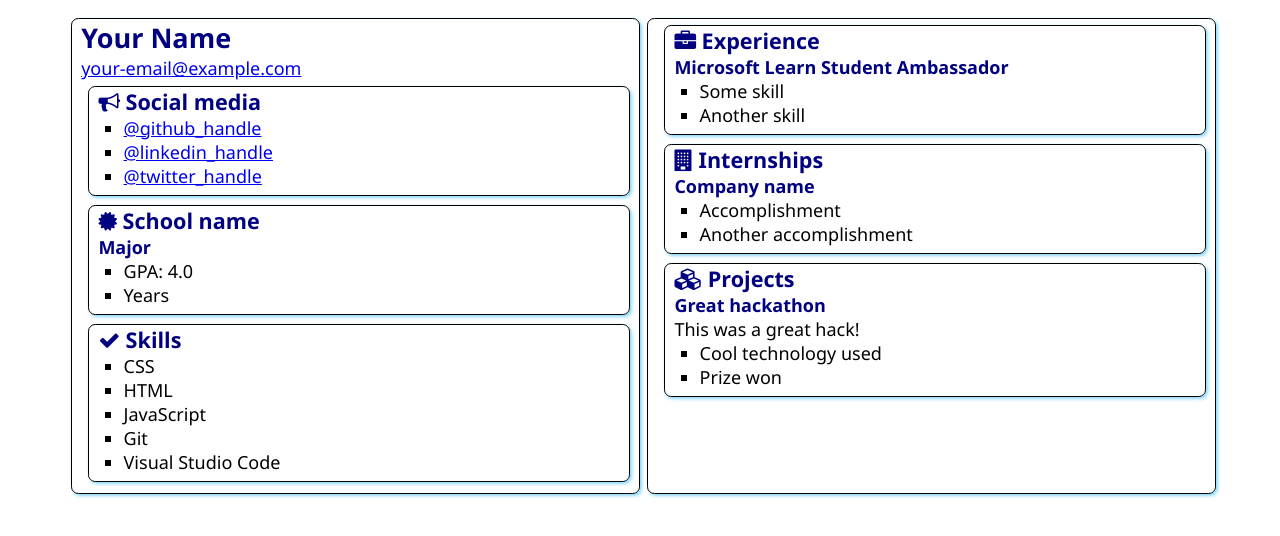
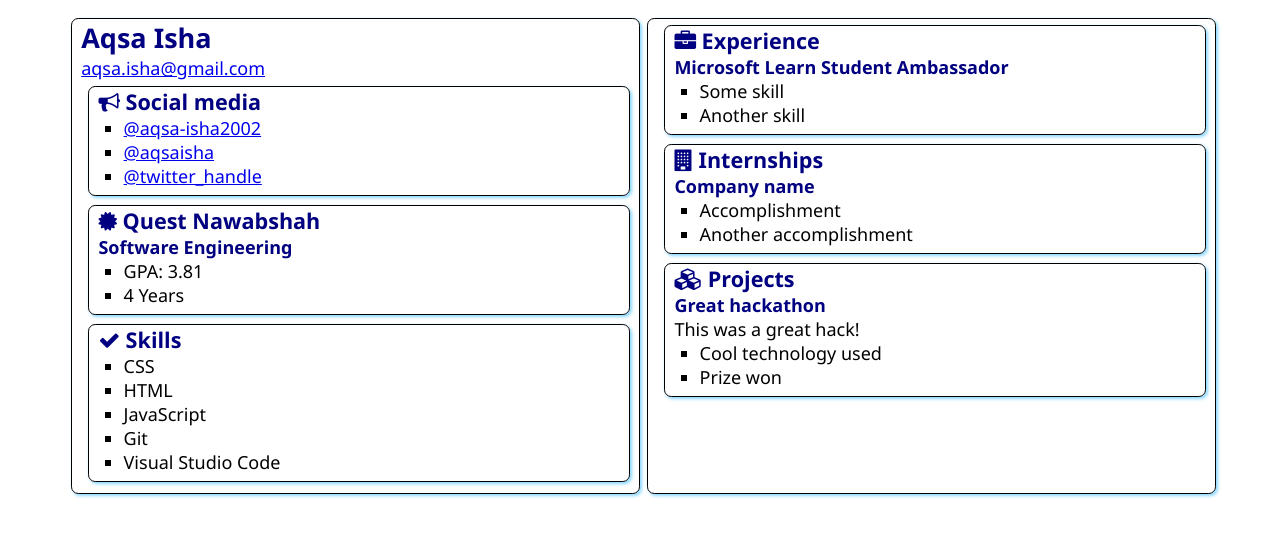
Before and after one commit to aqsa-isha/SATechnicalOnboarding, a plain HTML site: page src/index.html in a window 1280 px wide. Drawn offline with Linux system fonts and the light colour scheme.

Commit message:
Update index.html

```diff
--- a/src/index.html
+++ b/src/index.html
@@ -12,8 +12,8 @@
 <body>
     <main>
         <article class="box">
-            <h1>Your Name</h1>
-            <div><a href="mailto:your.email@example.com">your-email@example.com</a></div>
+            <h1>Aqsa Isha</h1>
+            <div><a href="mailto:your.email@example.com">aqsa.isha@gmail.com</a></div>
 
             <section class="box">
                 <h2>
@@ -21,8 +21,8 @@
                     Social media
                 </h2>
                 <ul>
-                    <li><a href="https://github.com/<handle>">@github_handle</a></li>
-                    <li><a href="https://linkedin.com/in/<handle>">@linkedin_handle</a></li>
+                    <li><a href="https://github.com/<handle>">@aqsa-isha2002</a></li>
+                    <li><a href="https://linkedin.com/in/<handle>">@aqsaisha</a></li>
                     <li><a href="https://twitter.com/<handle>">@twitter_handle</a></li>
                 </ul>
             </section>
@@ -31,12 +31,12 @@
                 <div class="education">
                     <h2>
                         <i class="fa fa-certificate" aria-hidden="true"></i>
-                        School name
+                        Quest Nawabshah
                     </h2>
-                    <h3>Major</h3>
+                    <h3>Software Engineering</h3>
                     <ul>
-                        <li>GPA: 4.0</li>
-                        <li>Years</li>
+                        <li>GPA: 3.81</li>
+                        <li>4 Years</li>
                     </ul>
                 </div>
             </section>
```
